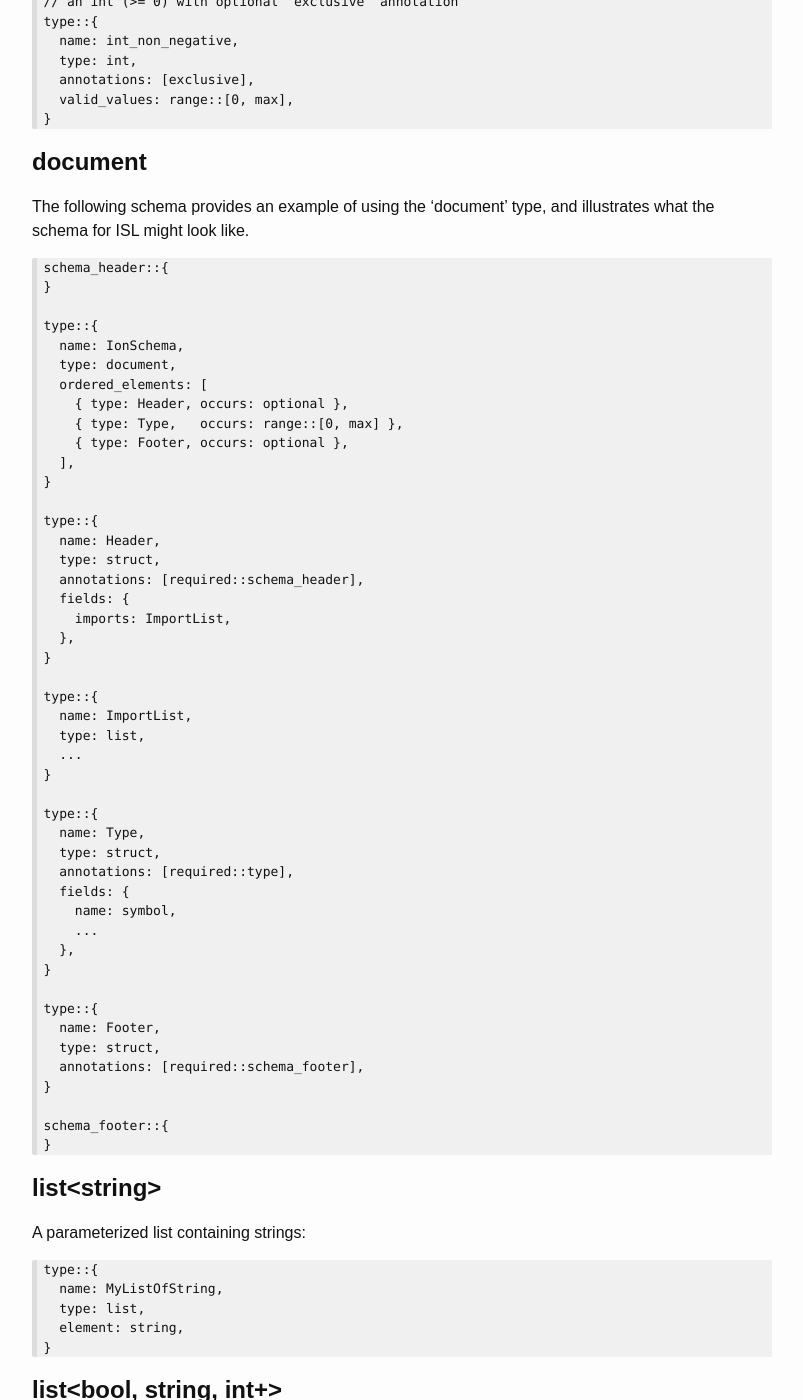
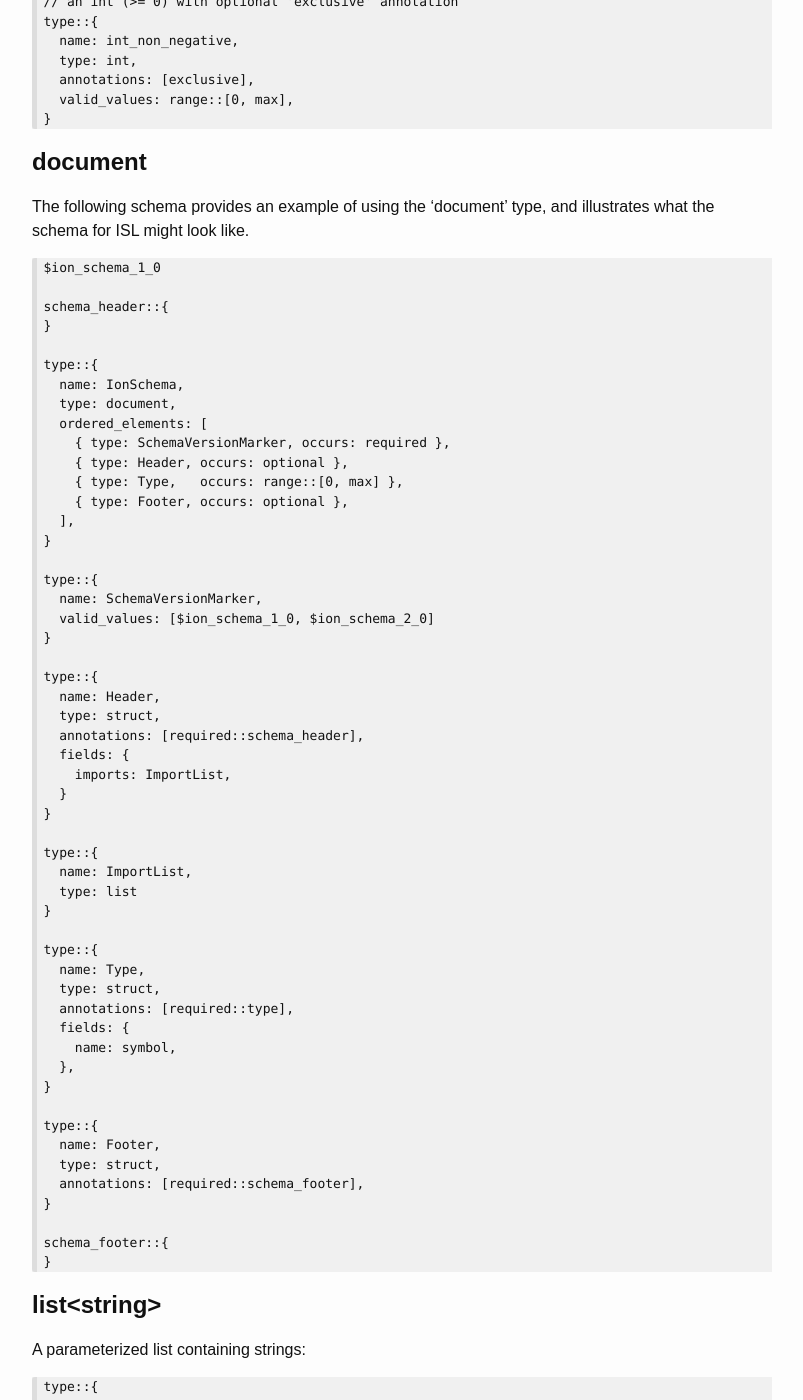
Before and after one commit to amazon-ion/ion-schema, a Jekyll site: the page built from docs/isl-1-0/spec.md, in a window 1280 px wide and 1400 px high, scrolled down 23344 px. Shown: the whole window, without its empty margins (238-1041 px from the left). Built offline with Jekyll 4.4.1, drawn with Linux system fonts in a browser that asks for light colours.

Commit message:
Update the `document` example to work
Tested with `ion-schema-cli validate --document [...]` using the CLI in `ion-schema-kotlin`.

````diff
--- a/docs/isl-1-0/spec.md
+++ b/docs/isl-1-0/spec.md
@@ -1191,6 +1191,8 @@ The following schema provides an example of using the 'document' type,
 and illustrates what the schema for ISL might look like.
 
 ```
+$ion_schema_1_0
+
 schema_header::{
 }
 
@@ -1198,10 +1200,16 @@ type::{
   name: IonSchema,
   type: document,
   ordered_elements: [
+    { type: SchemaVersionMarker, occurs: required },
     { type: Header, occurs: optional },
     { type: Type,   occurs: range::[0, max] },
     { type: Footer, occurs: optional },
   ],
+}
+
+type::{
+  name: SchemaVersionMarker,
+  valid_values: [$ion_schema_1_0, $ion_schema_2_0]
 }
 
 type::{
@@ -1210,13 +1218,12 @@ type::{
   annotations: [required::schema_header],
   fields: {
     imports: ImportList,
-  },
+  }
 }
 
 type::{
   name: ImportList,
-  type: list,
-  ...
+  type: list
 }
 
 type::{
@@ -1225,7 +1232,6 @@ type::{
   annotations: [required::type],
   fields: {
     name: symbol,
-    ...
   },
 }
 
````
